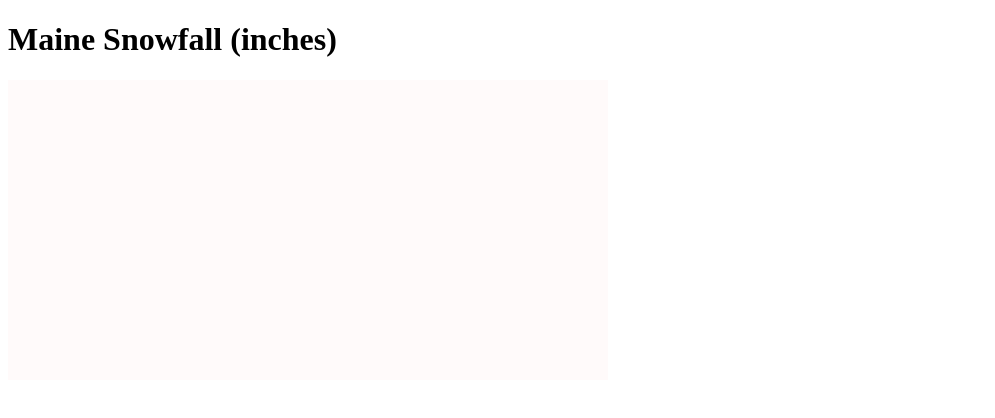
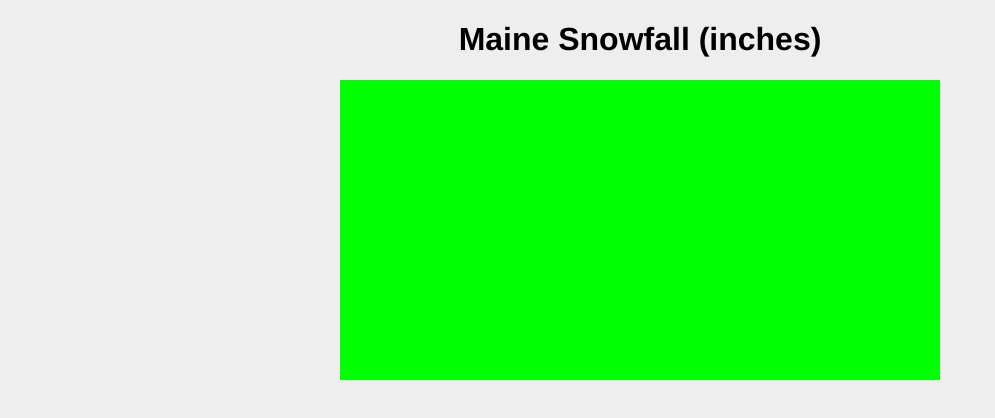
Before and after one commit to kevvkevvi/TC4, a plain HTML site: page index.html in a window 1280 px wide. Shown: the whole page, without its empty margins (0-995 px from the left). Drawn offline with Linux system fonts and the light colour scheme.

Commit message:
add centering in css

```diff
--- a/index.html
+++ b/index.html
@@ -8,7 +8,7 @@
 </head>
 <body>
 
-  <div>
+  <div class="center">
   <h1>Maine Snowfall (inches)</h1>
   <canvas class="drawing-board"></canvas>
 </div>
--- a/js/snowplot.js
+++ b/js/snowplot.js
@@ -7,7 +7,7 @@ canvas.height = 300;
 var ctx = canvas.getContext("2d");
 // Change the background color of the canvas.
 
-var c = "snow";
+var c = "lime";
 function setCanvasColor(c){
   ctx.fillStyle = c;
 }
--- a/stylesheets/main.css
+++ b/stylesheets/main.css
@@ -0,0 +1,9 @@
+body {
+  background-color: #eee;
+  font-family: Helvetica, sans-serif;
+}
+.center{
+  text-align: center;
+  width: 600px;
+  margin: 0 auto;
+}
```
